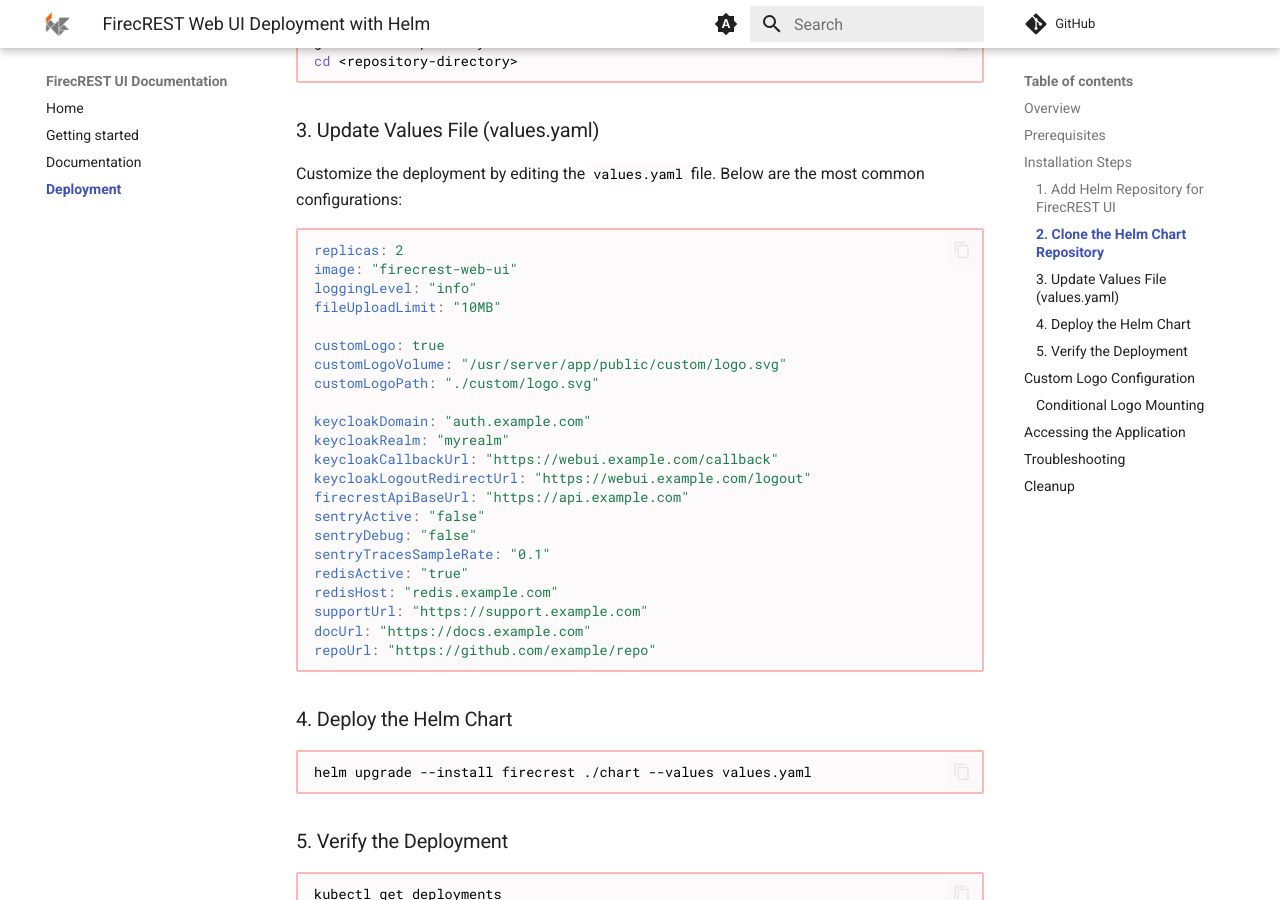
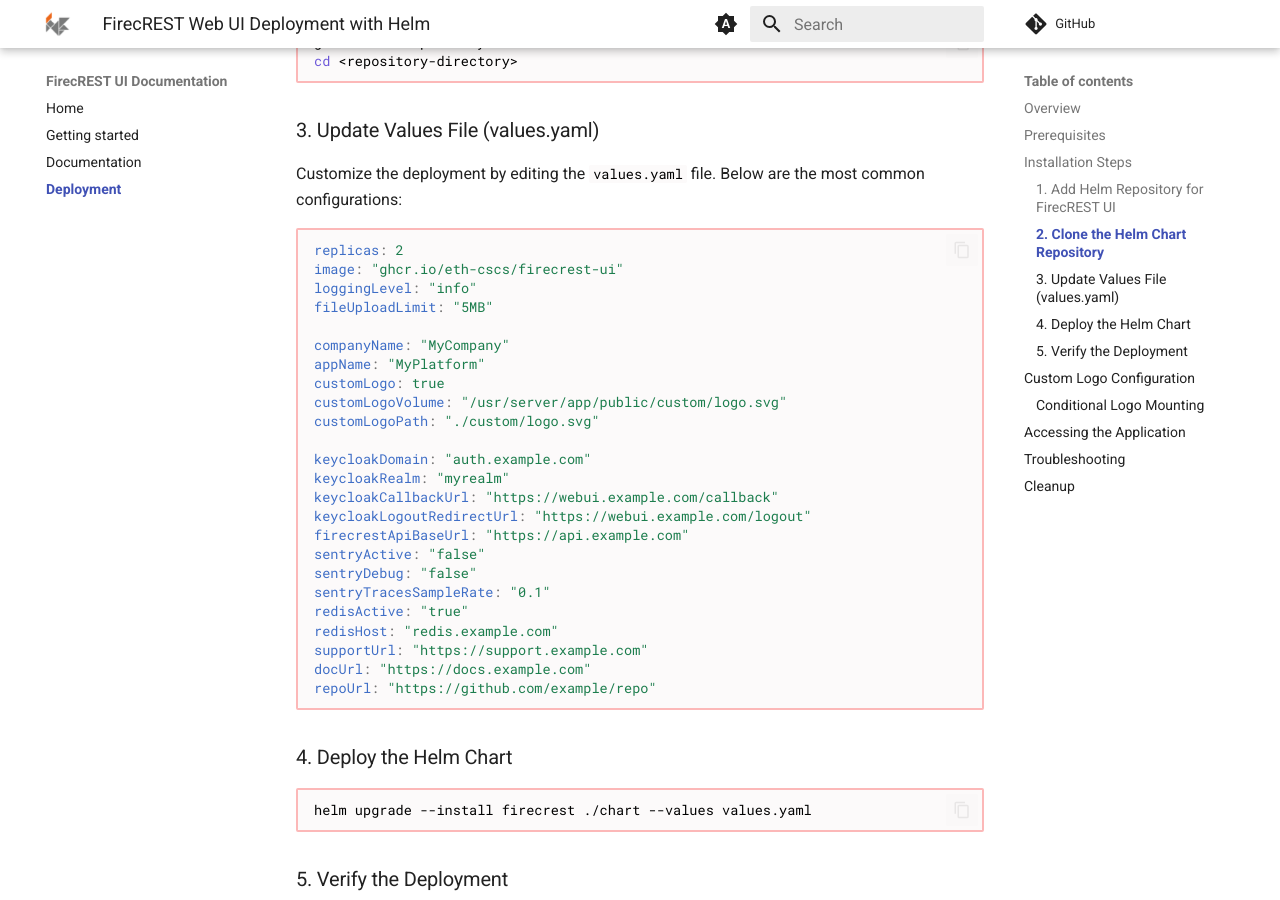
Before and after one commit to eth-cscs/firecrest-ui, an MkDocs documentation site: the page built from docs/deployment/README.md, in a window 1280 px wide and 900 px high, scrolled down 1001 px. Built offline with MkDocs 1.6.1 and Material for MkDocs 9.7.7, drawn with Linux system fonts in a browser that asks for light colours; comment, search, counter and statistics services are not loaded.

Commit message:
firecrest ui companyName missing in helm

````diff
--- a/docs/deployment/README.md
+++ b/docs/deployment/README.md
@@ -45,10 +45,12 @@ Customize the deployment by editing the `values.yaml` file. Below are the most c
 
 ```yaml
 replicas: 2
-image: "firecrest-web-ui"
+image: "ghcr.io/eth-cscs/firecrest-ui"
 loggingLevel: "info"
-fileUploadLimit: "10MB"
+fileUploadLimit: "5MB"
 
+companyName: "MyCompany"
+appName: "MyPlatform"
 customLogo: true
 customLogoVolume: "/usr/server/app/public/custom/logo.svg"
 customLogoPath: "./custom/logo.svg"
````
Also changed, not shown: 3 other files.
